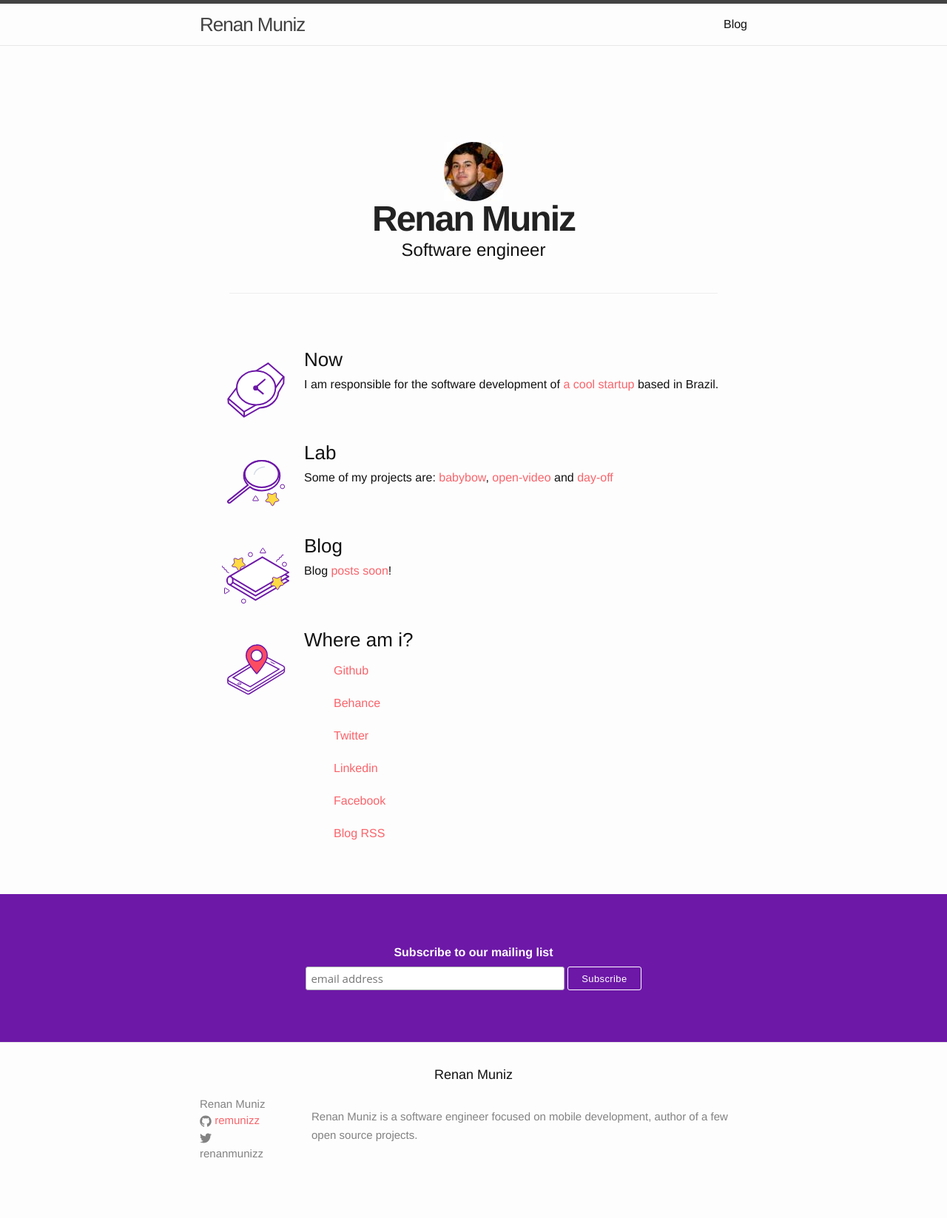
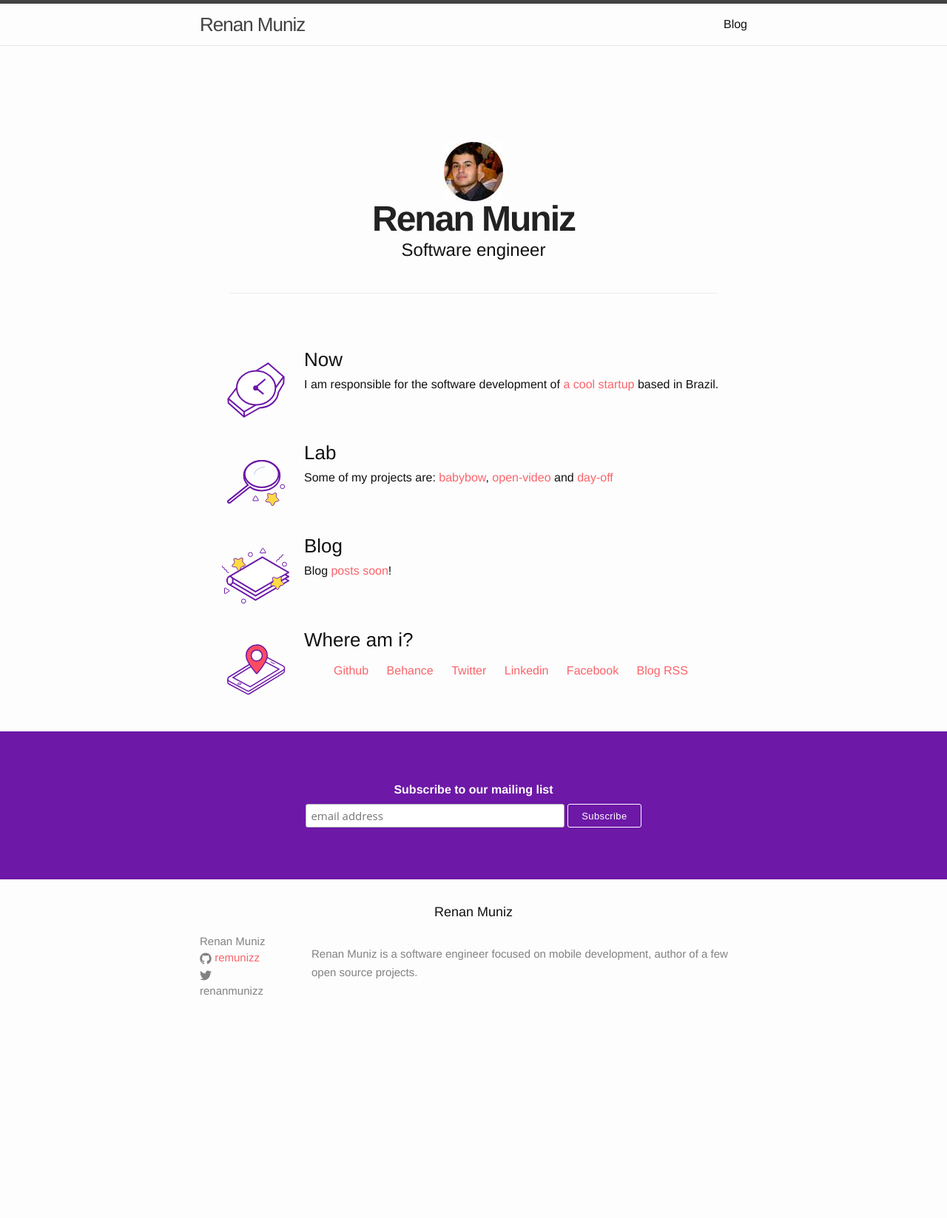
Before and after one commit to remunizz/remunizz.github.io, a Jekyll site: the page built from index.html, in a window 1280 px wide. Shown: the whole page at 74% size. Built offline with Jekyll 4.4.1, drawn with Linux system fonts in a browser that asks for light colours; after the commit the page ends 1427 px from its top, so only the background shows below that.

Commit message:
Update the style with a better social links grid

```diff
--- a/_sass/_layout.scss
+++ b/_sass/_layout.scss
@@ -321,6 +321,13 @@ li {
 
    li {
 	    padding: 10px;
+		text-align: center;
+		display: inline-block;
+
+		@include media-query($on-palm)
+		{
+			width: 100px;
+		}
 	}
 
     @include media-query($on-palm)
```
Also changed, not shown: assets/style.min.css.
